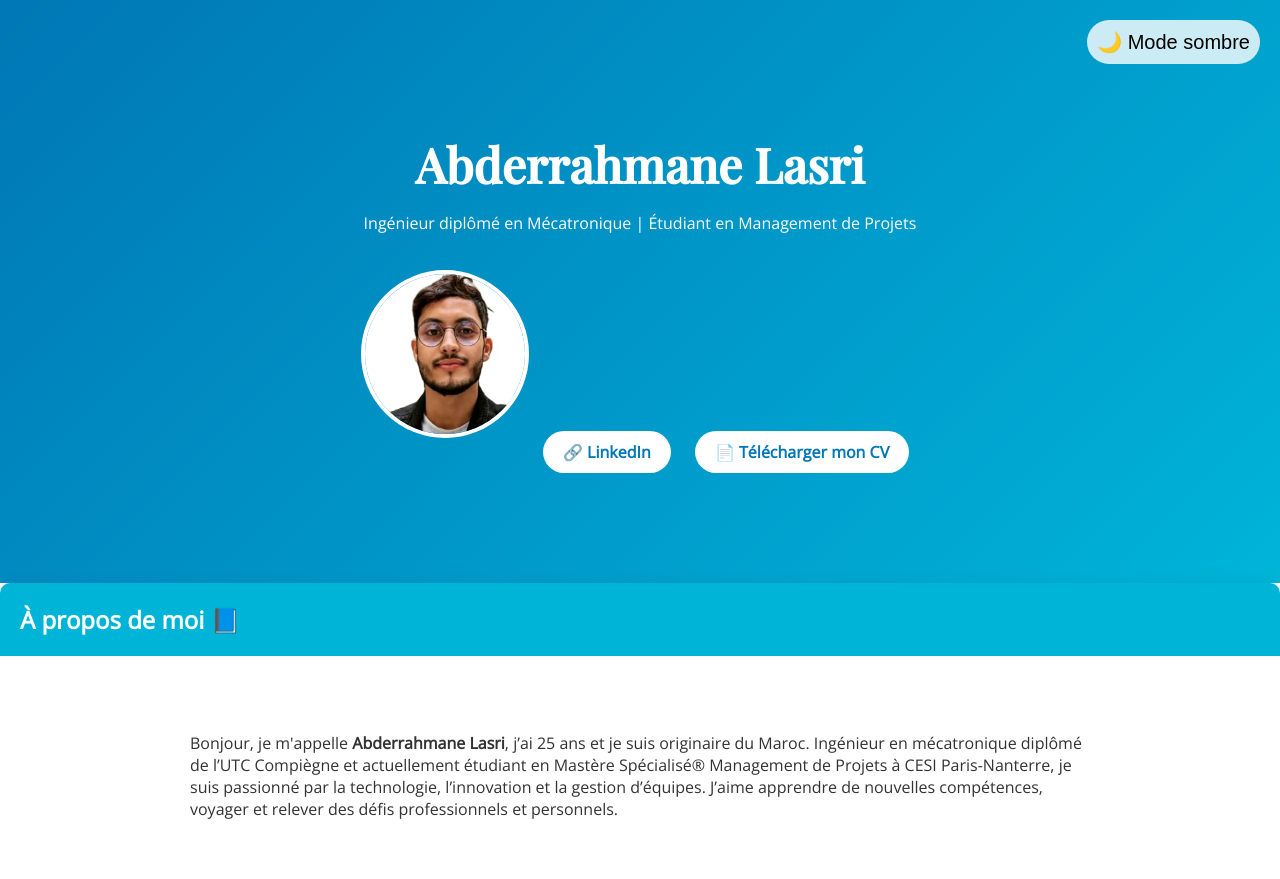
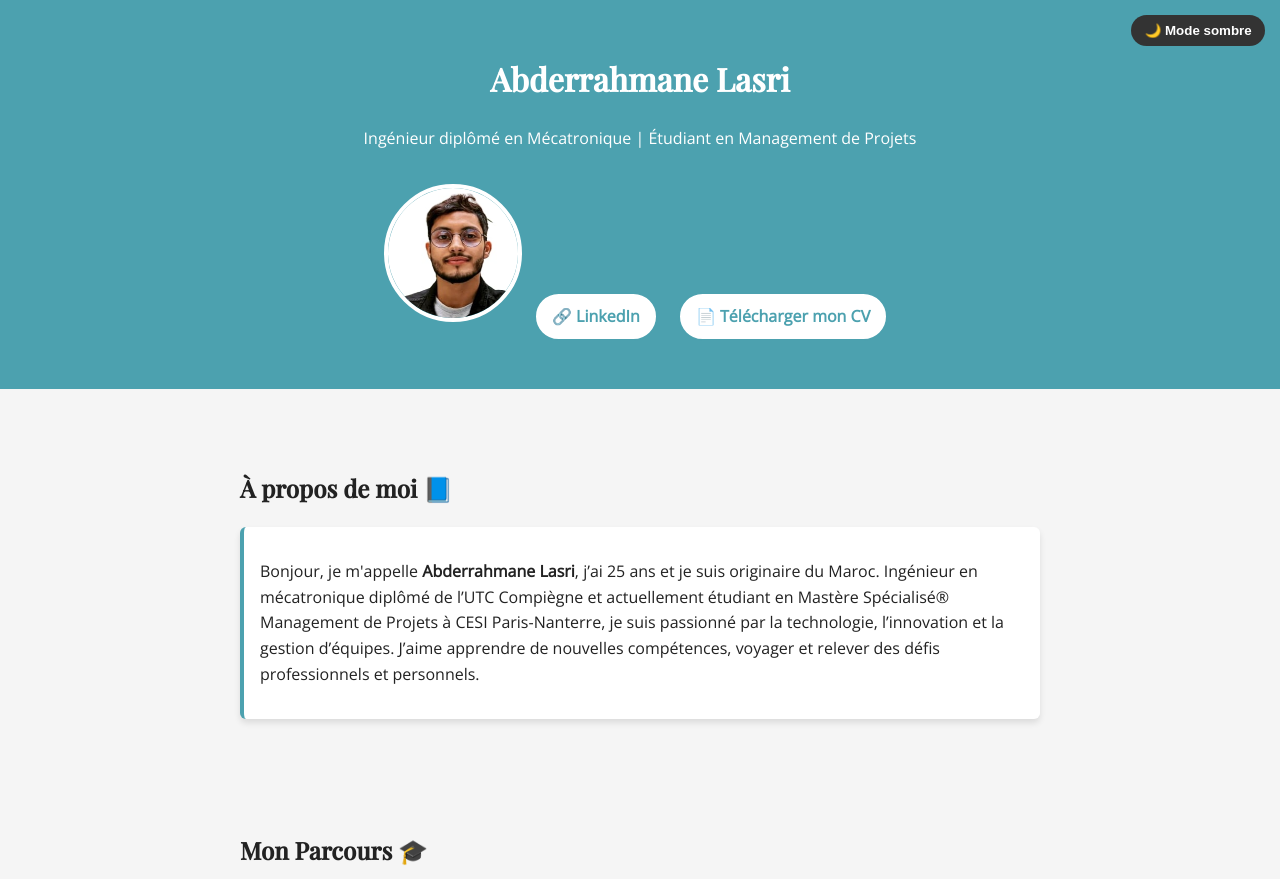
Before and after one commit to AbderrahmaneLasri/abderrahmane-lasri.github.io, a plain HTML site: page index.html in a window 1280 px wide. Shown: the top 879 px of the page. Drawn offline with nearby package versions, Linux system fonts and the light colour scheme.

Commit message:
Update styles.css

```diff
--- a/styles.css
+++ b/styles.css
@@ -1,146 +1,131 @@
-/* Styles généraux */
+/* Polices et couleurs globales */
 body {
+  margin: 0;
   font-family: 'Open Sans', sans-serif;
-  margin: 0;
-  padding: 0;
-  background: #f9f9f9;
-  color: #333;
-  transition: background 0.5s, color 0.5s;
+  line-height: 1.6;
+  background-color: #f5f5f5;
+  color: #222;
+  transition: background-color 0.3s, color 0.3s;
+}
+
+body.dark-mode {
+  background-color: #1e1e1e;
+  color: #eee;
+}
+
+/* Bouton Mode sombre */
+#toggle-theme {
+  position: fixed;
+  top: 15px;
+  right: 15px;
+  background-color: #333;
+  color: white;
+  border: none;
+  padding: 0.6em 1em;
+  border-radius: 50px;
+  cursor: pointer;
+  font-weight: bold;
+  z-index: 1000;
+  transition: background-color 0.3s;
+}
+
+#toggle-theme:hover {
+  background-color: #555;
+}
+
+body.dark-mode #toggle-theme {
+  background-color: #eee;
+  color: #111;
+}
+
+h1, h2 {
+  font-family: 'Playfair Display', serif;
+}
+
+h2 {
+  font-size: 1.5em;
+  margin-top: 2em;
+}
+
+/* Sections */
+section {
+  padding: 2em 1em;
+  max-width: 800px;
+  margin: auto;
+}
+
+header {
+  background-color: #4ca1af;
+  color: white;
+  padding: 2em 1em;
+  text-align: center;
+}
+
+body.dark-mode header {
+  background-color: #333;
 }
 
 .container {
-  max-width: 900px;
-  margin: auto;
-  padding: 40px 20px;
+  max-width: 800px;
+  margin: 0 auto;
 }
 
-header {
-  background: linear-gradient(135deg, #0077b6, #00b4d8);
-  color: white;
-  text-align: center;
-  padding: 60px 20px;
-  transition: background 0.5s;
+.photo-profil {
+  width: 130px;
+  height: 130px;
+  border-radius: 50%;
+  margin-top: 1em;
+  border: 4px solid white;
+  transition: transform 0.5s ease;
 }
 
-h1 {
-  font-family: 'Playfair Display', serif;
-  font-size: 3em;
-  margin-bottom: 10px;
+.photo-profil.animated:hover {
+  transform: scale(1.1) rotate(3deg);
 }
 
 .btn {
   display: inline-block;
-  background: white;
-  color: #0077b6;
-  padding: 10px 20px;
-  margin: 10px;
-  border-radius: 25px;
+  margin: 1em 0.5em;
+  padding: 0.6em 1em;
+  background-color: white;
+  color: #4ca1af;
+  border: 2px solid #4ca1af;
+  border-radius: 30px;
   text-decoration: none;
   font-weight: bold;
-  transition: all 0.3s ease;
+  transition: 0.3s;
 }
 
 .btn:hover {
-  background: #00b4d8;
+  background-color: #4ca1af;
   color: white;
 }
 
-.photo-profil {
-  width: 160px;
-  height: 160px;
-  border-radius: 50%;
-  object-fit: cover;
-  margin: 20px 0;
-  border: 4px solid white;
-  transition: transform 0.5s ease-in-out;
-}
-
-.photo-profil.animated:hover {
-  transform: scale(1.1) rotate(2deg);
-}
-
-section {
-  margin-bottom: 50px;
-  background: white;
-  border-radius: 10px;
-  box-shadow: 0 0 15px rgba(0, 0, 0, 0.05);
-  overflow: hidden;
-  transition: background 0.5s, color 0.5s;
-}
-
-section h2 {
-  margin: 0;
-  padding: 20px;
-  background: #00b4d8;
-  color: white;
-  font-size: 1.5em;
+body.dark-mode .btn {
+  background-color: #222;
+  color: #4ca1af;
+  border-color: #4ca1af;
 }
 
 .content-wrapper {
-  padding: 20px;
+  background-color: white;
+  border-left: 4px solid #4ca1af;
+  padding: 1em;
+  box-shadow: 0 4px 6px rgba(0,0,0,0.1);
+  border-radius: 6px;
+  transition: background-color 0.3s;
 }
 
-footer {
-  text-align: center;
-  padding: 20px;
-  background: #0077b6;
-  color: white;
-  transition: background 0.5s;
+body.dark-mode .content-wrapper {
+  background-color: #2b2b2b;
+  border-left: 4px solid #888;
 }
 
-/* Bouton mode sombre */
-#toggle-theme {
-  position: fixed;
-  top: 20px;
-  right: 20px;
-  background: #ffffffcc;
-  border: none;
-  padding: 10px;
-  border-radius: 30px;
-  font-size: 20px;
-  cursor: pointer;
-  z-index: 999;
-  transition: background 0.3s;
-}
-
-#toggle-theme:hover {
-  background: #ddd;
-}
-
-/* Mode sombre */
-body.dark {
-  background: #1e1e1e;
-  color: #f1f1f1;
-}
-
-body.dark header {
-  background: linear-gradient(135deg, #003049, #264653);
-}
-
-body.dark section {
-  background: #2e2e2e;
-  color: #f1f1f1;
-}
-
-body.dark footer {
-  background: #003049;
-}
-
-body.dark .btn {
-  background: #f1f1f1;
-  color: #003049;
-}
-
-body.dark .btn:hover {
-  background: #264653;
-  color: #fff;
-}
-
-/* Animation d'apparition */
+/* Apparition progressive */
 .fade-in {
   opacity: 0;
-  transform: translateY(20px);
-  animation: fadeInUp 1s ease forwards;
+  transform: translateY(30px);
+  animation: fadeInUp 1s forwards;
 }
 
 @keyframes fadeInUp {
@@ -149,3 +134,15 @@ body.dark .btn:hover {
     transform: translateY(0);
   }
 }
+
+/* Footer */
+footer {
+  text-align: center;
+  padding: 2em 1em;
+  font-size: 0.9em;
+  background-color: #eee;
+}
+
+body.dark-mode footer {
+  background-color: #222;
+}
```
